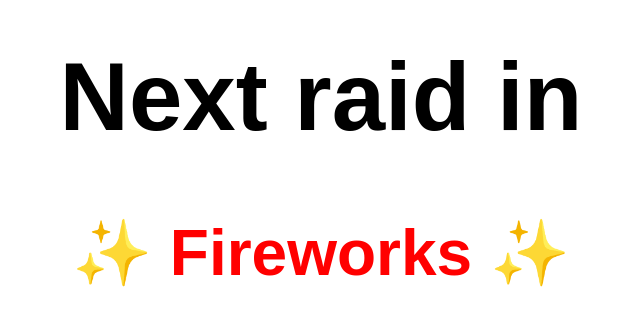
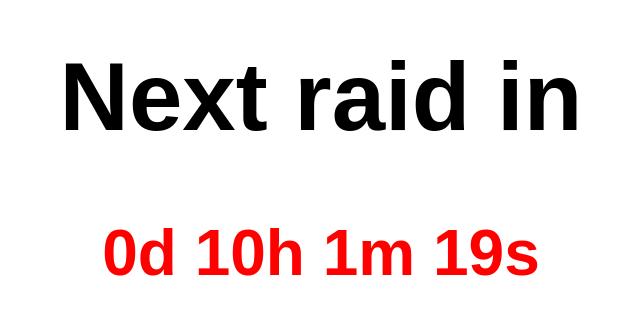
Before and after one commit to Creatan/raid-countdown, a plain HTML site: page index.html in a window 1280 px wide. Shown: the part 266-590 px from the top of the page, without its empty margins (319-959 px from the left). Drawn offline with Linux system fonts and the light colour scheme.

Commit message:
New week, new day

```diff
--- a/index.html
+++ b/index.html
@@ -48,7 +48,7 @@
 		};
 
 		window.addEventListener('DOMContentLoaded', (event) => {
-			const raidTime = new Date(Date.UTC(2022,5,16,17,30));
+			const raidTime = new Date(Date.UTC(2022,5,29,17,30));
 			let days = 0;
 			let hours = 0;
 			let minutes = 0;
```
